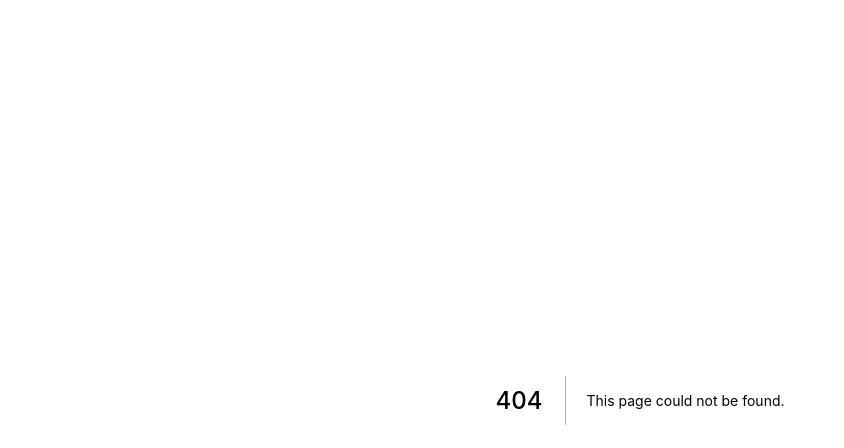
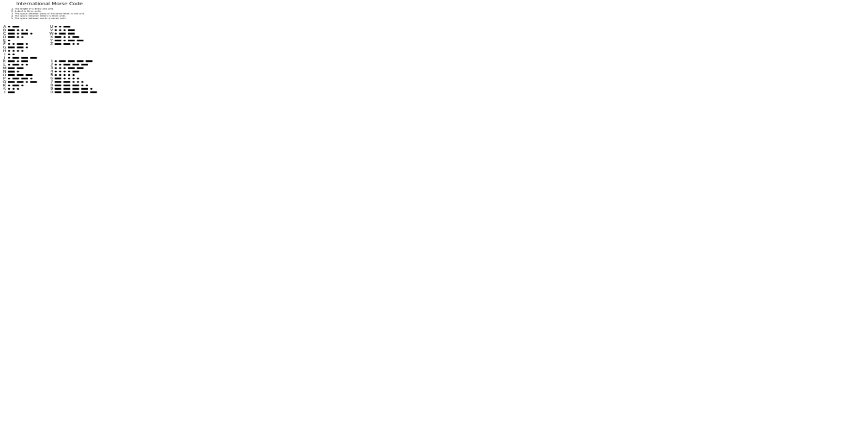
Before and after one commit to wilfcs/Roger, a Next.js app: page /learn in a window 1280 px wide. Before the commit this address had no page. Shown: the top 448 px of the page, without its empty margins (0-844 px from the left). Built offline with nearby package versions, Linux system fonts and the light colour scheme.

Commit message:
added image

```diff
--- /dev/null
+++ b/pages/learn.js
@@ -0,0 +1,11 @@
+import React from 'react'
+// import morse from '../public/images/wp5048666.png'
+import Image from 'next/image';
+function Header() {
+    return (
+        <Image src="/images/wp5048666.png" width={100} height={100} alt="Morse Code" />
+
+    )
+}
+
+export default Header;
```
Also changed, not shown: pages/himanshu.js (deleted, +0 -11 lines), public/images/wp5048666.png (added).
